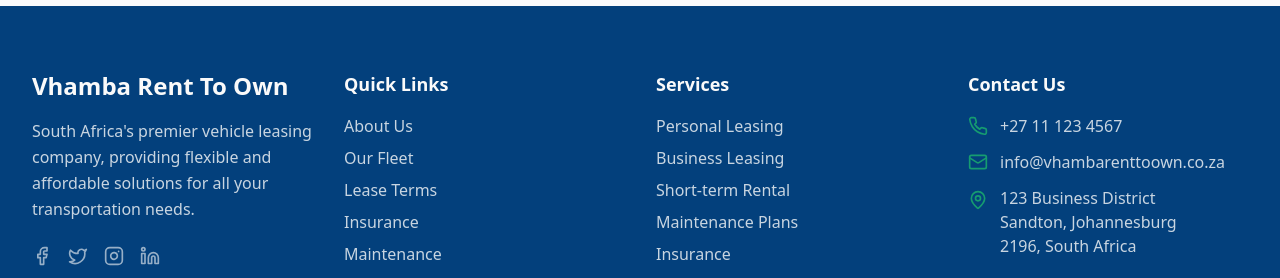
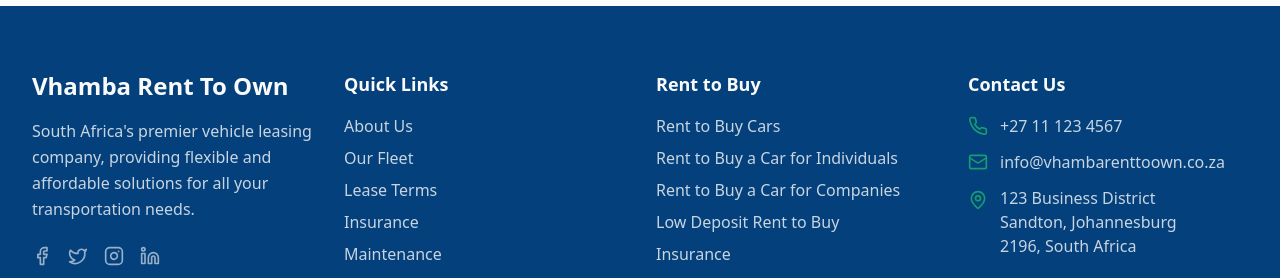
Before and after one commit to Letsogile/vhamba-lease-clone, a React (Vite) app: page / in a window 1280 px wide. Shown: the part 3778-4056 px from the top of the page. Built offline with nearby package versions, Linux system fonts and the light colour scheme.

Commit message:
Refactor: Update services section in footer
Update the services section in the footer to "Rent to Buy" and include the specified list of services.

```diff
--- a/src/components/Footer.tsx
+++ b/src/components/Footer.tsx
@@ -38,9 +38,9 @@ const Footer = () => {
 
           {/* Services */}
           <div>
-            <h4 className="text-lg font-semibold mb-4">Services</h4>
+            <h4 className="text-lg font-semibold mb-4">Rent to Buy</h4>
             <ul className="space-y-2">
-              {['Personal Leasing', 'Business Leasing', 'Short-term Rental', 'Maintenance Plans', 'Insurance', 'Roadside Assistance'].map((service) => (
+              {['Rent to Buy Cars', 'Rent to Buy a Car for Individuals', 'Rent to Buy a Car for Companies', 'Low Deposit Rent to Buy', 'Insurance', 'Roadside Assistance'].map((service) => (
                 <li key={service}>
                   <a href="#" className="text-primary-foreground/80 hover:text-accent transition-colors">
                     {service}
```
